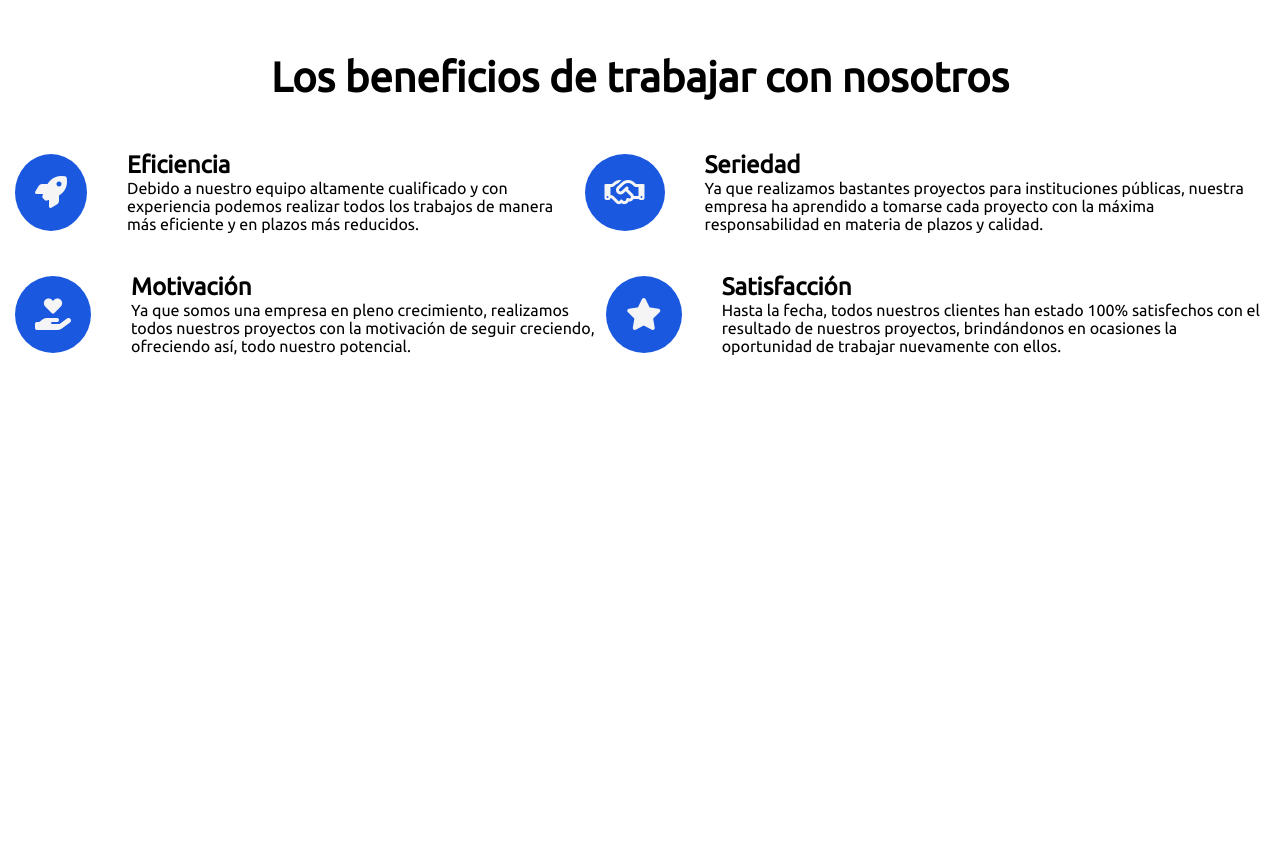
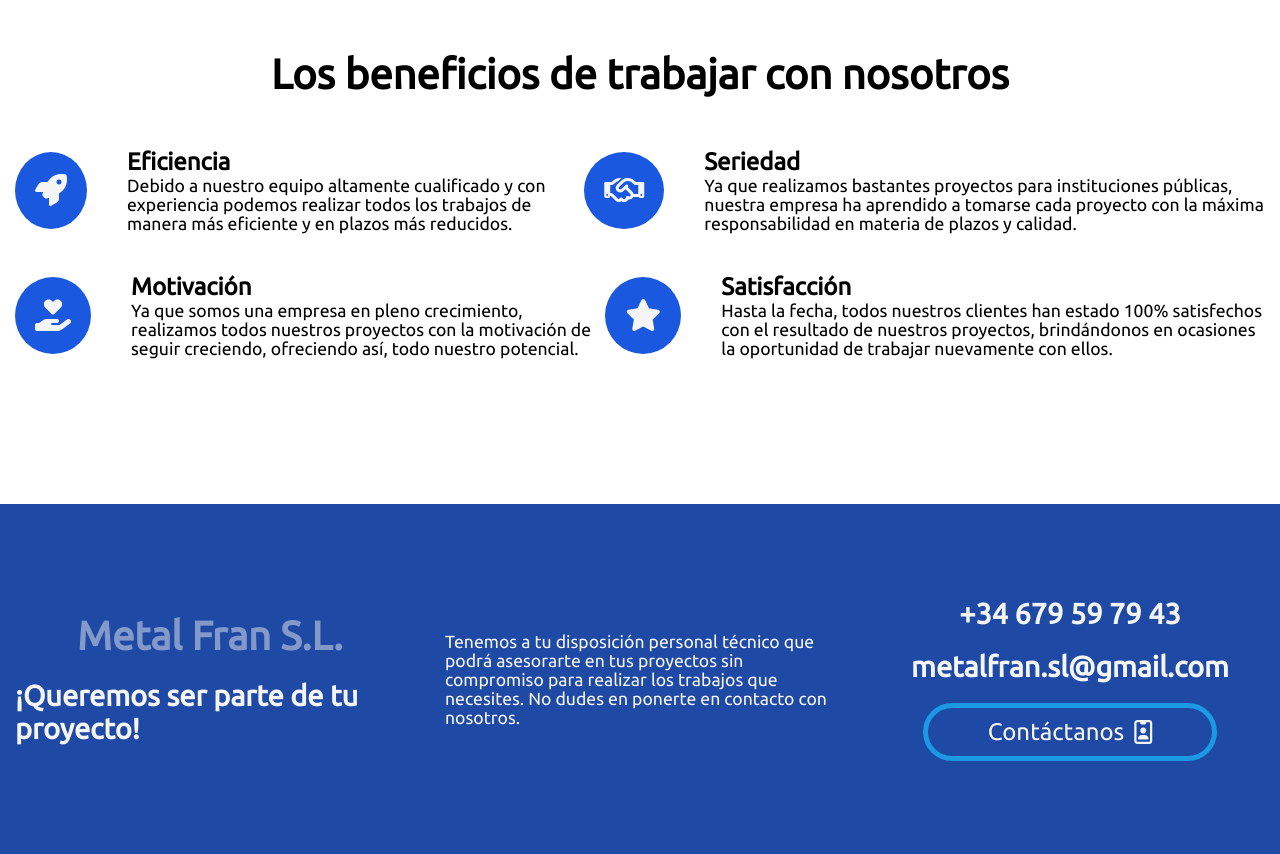
Before and after one commit to un4i/metal-fran-sl, a plain HTML site: page index.html in a window 1280 px wide. Shown: the part 3077-3931 px from the top of the page. Before the commit the page ends 3581 px from the top, so only its background shows below. Drawn offline with Linux system fonts and the light colour scheme.

Commit message:
Adding final mesagge section

```diff
--- a/index.html
+++ b/index.html
@@ -230,6 +230,23 @@
             </div>
         </div>
     </div>
+    <div class="final-mesagge-wrapper">
+        <div class="final-mesagge">
+            <div class="final-mesagge-block">
+                <h1> Metal Fran S.L. </h1>
+                <h2> ¡Queremos ser parte de tu proyecto! </h2>
+            </div>
+            <div class="final-mesagge-block">
+                <p> Tenemos a tu disposición personal técnico que podrá asesorarte en tus proyectos sin compromiso para
+                    realizar los trabajos que necesites. No dudes en ponerte en contacto con nosotros. </p>
+            </div>
+            <div class="final-mesagge-block">
+                <h1> +34 679 59 79 43 </h1>
+                <h2> metalfran.sl@gmail.com </h2>
+                <a href="#"> Contáctanos <i class="fa-regular fa-id-badge"></i> </a>
+            </div>
+        </div>
+    </div>
 </body>
 
 </html>
--- a/styles/base.css
+++ b/styles/base.css
@@ -429,7 +429,7 @@ header {
     color: whitesmoke;
 }
 
-/* FIFTH SECTION    QUALITY COMPANY SECTION */
+/* FIFTH SECTION    QUALITY COMPANY SECTION (HOME) */
 
 .quality-company-wrapper {
     display: flex;
@@ -505,5 +505,75 @@ header {
 }
 
 .quality-company-wrapper .quality-company-section .quality-blocks .quality-block-wrapper .quality-block .quality p {
+    font-size: 1.1rem;
+}
 
+/* SIXTH SECTION    FINAL MESSAGE (HOME) */
+
+.final-mesagge-wrapper {
+    display: flex;
+    justify-content: center;
+    align-items: center;
+
+    width: 100%;
+    min-height: 350px;
+
+    background-color: #1e49a5;
 }
+
+.final-mesagge-wrapper .final-mesagge {
+    display: flex;
+    justify-content: center;
+    align-items: center;
+    gap: 40px;
+
+    width: 100%;
+    max-width: 1250px;
+}
+
+.final-mesagge-wrapper .final-mesagge .final-mesagge-block {
+    flex: 1 1 0%;
+
+    display: flex;
+    flex-direction: column;
+    justify-content: center;
+    align-items: center;
+    gap: 20px;
+
+    width: 100%;
+
+    color: whitesmoke;
+}
+
+.final-mesagge-wrapper .final-mesagge .final-mesagge-block:first-child h1 {
+    font-size: 2.5rem;
+
+    color: rgba(245, 245, 245, 0.466);
+}
+
+.final-mesagge-wrapper .final-mesagge .final-mesagge-block p {
+    font-size: 1.1rem;
+}
+
+.final-mesagge-wrapper .final-mesagge .final-mesagge-block h1 {
+    font-size: 1.8rem;
+}
+
+.final-mesagge-wrapper .final-mesagge .final-mesagge-block h2 {
+    font-size: 1.8rem;
+}
+
+.final-mesagge-wrapper .final-mesagge .final-mesagge-block a {
+    display: flex;
+    justify-content: center;
+    align-items: center;
+    gap: 10px;
+
+    padding: 10px 60px;
+
+    text-decoration: none;
+    font-size: 1.5rem;
+    color: whitesmoke;
+    border: 5px solid rgba(27, 190, 255, 0.685);
+    border-radius: 50px;
+}
```
